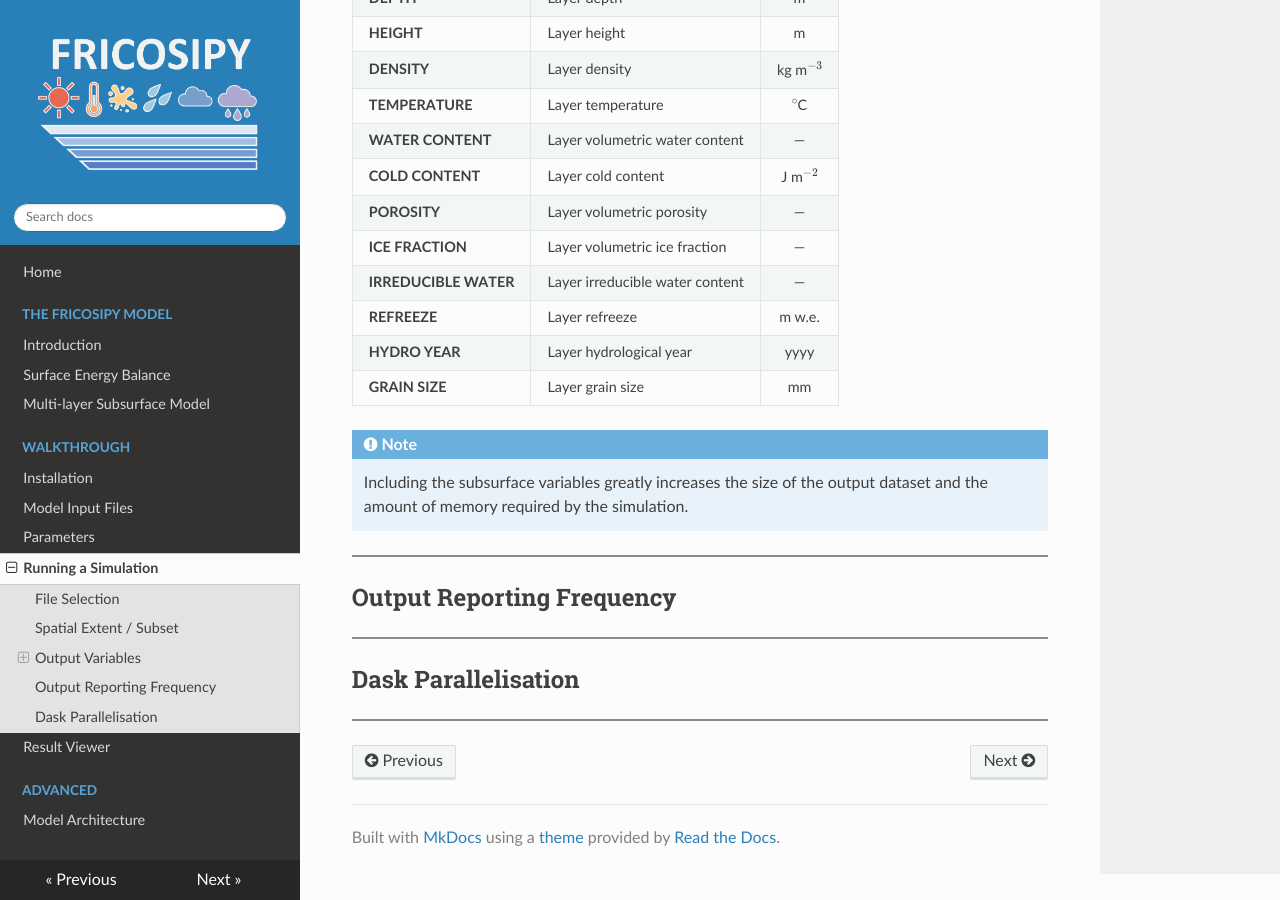
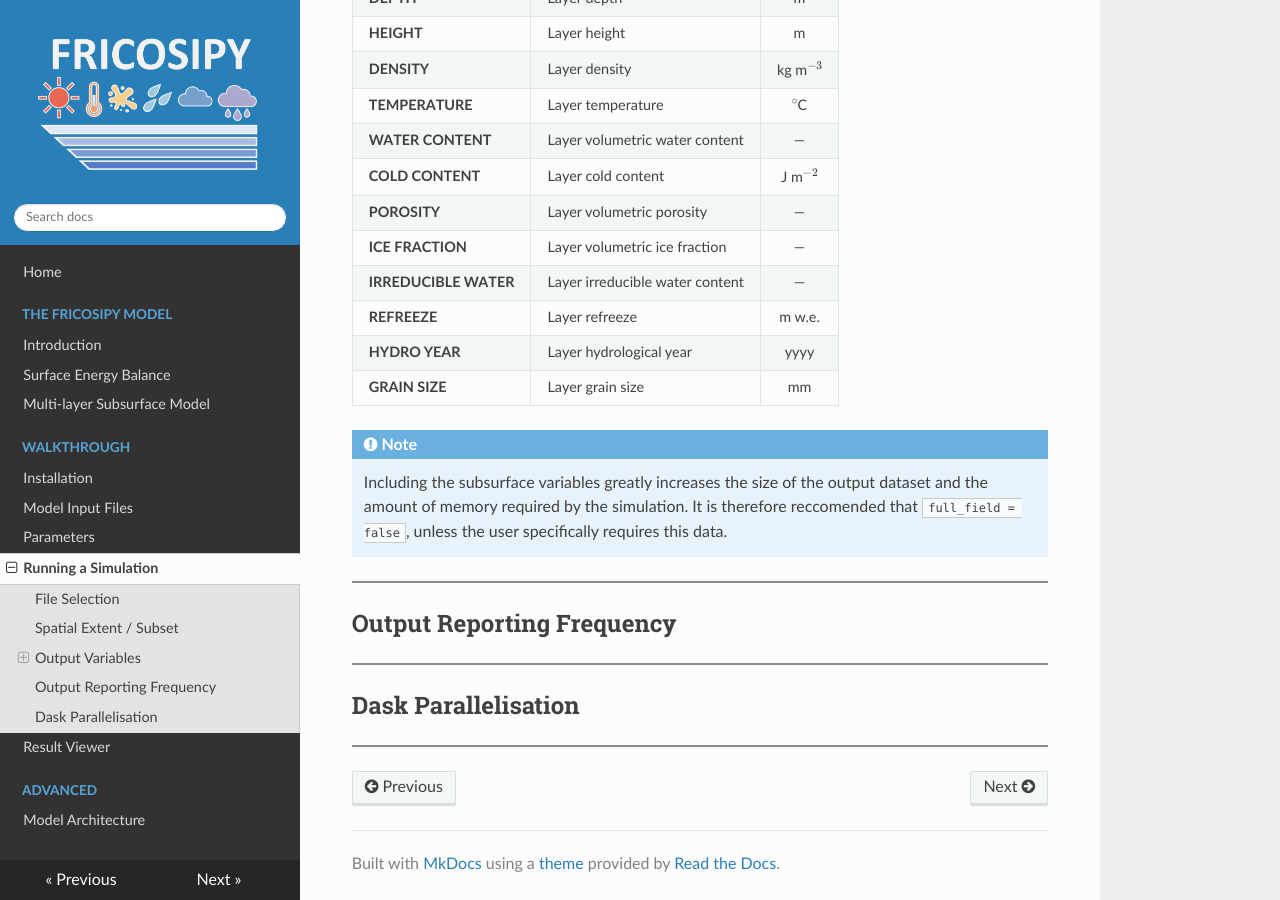
Before and after one commit to MarcusGastaldello/FRICOSIPY, an MkDocs documentation site: the page built from docs/running_a_simulation.md, in a window 1280 px wide and 900 px high, scrolled down 2493 px. Built offline with MkDocs 1.6.1, drawn with Linux system fonts in a browser that asks for light colours; nearby versions of some CDN libraries.

Commit message:
Clarify subsurface variables memory requirements
Added recommendation for setting 'full_field' to false when including subsurface variables.

```diff
--- a/docs/running_a_simulation.md
+++ b/docs/running_a_simulation.md
@@ -116,7 +116,7 @@
 | **GRAIN SIZE** | Layer grain size | mm |
 
 !!! note
-    Including the subsurface variables greatly increases the size of the output dataset and the amount of memory required by the simulation.
+    Including the subsurface variables greatly increases the size of the output dataset and the amount of memory required by the simulation. It is therefore reccomended that `full_field = false`, unless the user specifically requires this data.
 
 <hr style="height:2px; background-color:#8b8b8b; border:none;" />
 
```
